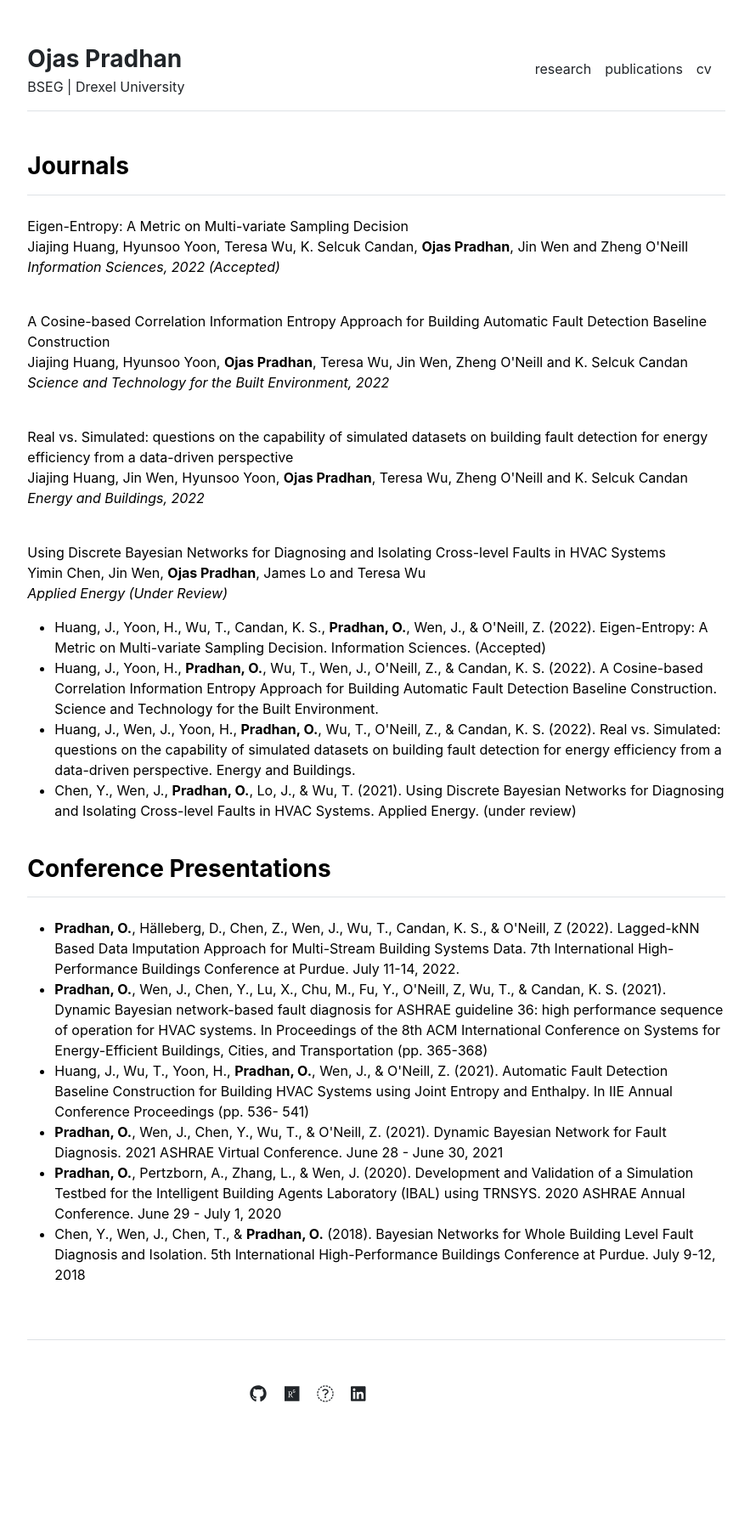
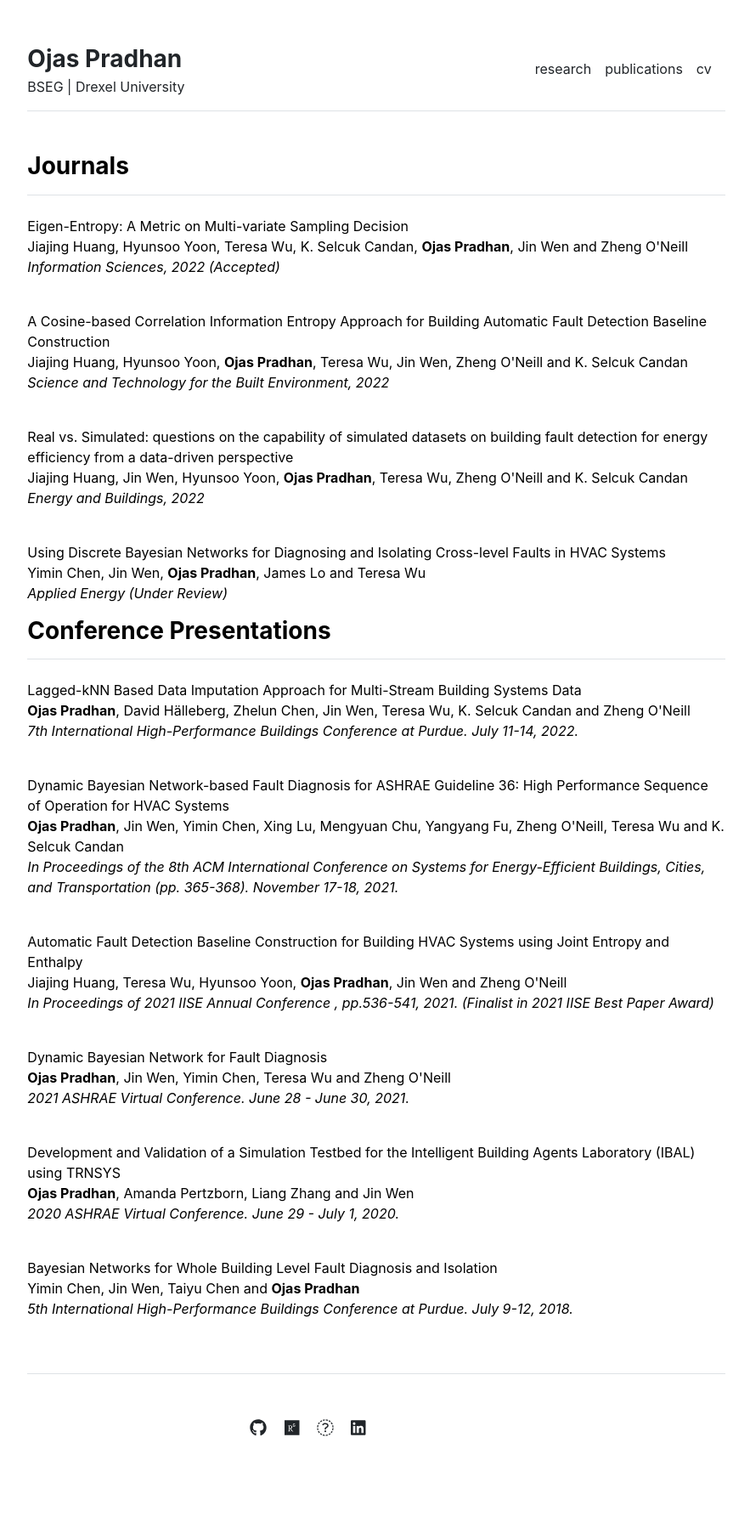
Before and after one commit to pradhanojas/pradhanojas.github.io, a Jekyll site: the page built from publications.md, in a window 1280 px wide. Shown: the whole page at 85% size, without its empty margins (197-1080 px from the left). Built offline with Jekyll 4.4.1, drawn with Linux system fonts in a browser that asks for light colours; before the commit the page ends 1751 px from its top, so only the background shows below that.

Commit message:
Update publications.html

```diff
--- a/_includes/publications.html
+++ b/_includes/publications.html
@@ -21,43 +21,35 @@
     <br>Yimin Chen, Jin Wen, <b>Ojas Pradhan</b>, James Lo and Teresa Wu
     <br><em>Applied Energy (Under Review)</em></p>
 
-    <ul>
-      <li>
-        Huang, J., Yoon, H., Wu, T., Candan, K. S., <b>Pradhan, O.</b>, Wen, J., & O'Neill, Z. (2022). Eigen-Entropy: A Metric on Multi-variate Sampling Decision. Information Sciences. (Accepted)
-      </li>
-      <li>
-        Huang, J., Yoon, H., <b>Pradhan, O.</b>, Wu, T., Wen, J., O'Neill, Z., & Candan, K. S. (2022). A Cosine-based Correlation Information Entropy Approach for Building Automatic Fault Detection Baseline Construction. Science and Technology for the Built Environment.
-      </li>
-      <li>
-        Huang, J., Wen, J., Yoon, H., <b>Pradhan, O.</b>, Wu, T., O'Neill, Z., & Candan, K. S. (2022). Real vs. Simulated: questions on the capability of simulated datasets on building fault detection for energy efficiency from a data-driven perspective. Energy and Buildings.
-      </li>
-      <li>
-        Chen, Y., Wen, J., <b>Pradhan, O.</b>, Lo, J., & Wu, T. (2021). Using Discrete Bayesian Networks for Diagnosing and Isolating Cross-level Faults in HVAC Systems. Applied Energy. (under review)
-      </li>
-    </ul>
-    <br>
-
     <h3 class="fw-bold border-bottom pb-3 mb-0">Conference Presentations</h3>
     <br>
-    <ul>
-      <li>
-        <b>Pradhan, O.</b>, Hälleberg, D., Chen, Z., Wen, J., Wu, T., Candan, K. S., & O'Neill, Z (2022). Lagged-kNN Based Data Imputation Approach for Multi-Stream Building Systems Data. 7th International High-Performance Buildings Conference at Purdue. July 11-14, 2022.
-      </li>
-      <li>
-        <b>Pradhan, O.</b>, Wen, J., Chen, Y., Lu, X., Chu, M., Fu, Y., O'Neill, Z, Wu, T., & Candan, K. S. (2021). Dynamic Bayesian network-based fault diagnosis for ASHRAE guideline 36: high performance sequence of operation for HVAC systems. In Proceedings of the 8th ACM International Conference on Systems for Energy-Efficient Buildings, Cities, and Transportation (pp. 365-368)
-      </li>
-      <li>
-        Huang, J., Wu, T., Yoon, H., <b>Pradhan, O.</b>, Wen, J., & O'Neill, Z. (2021). Automatic Fault Detection Baseline Construction for Building HVAC Systems using Joint Entropy and Enthalpy. In IIE Annual Conference Proceedings (pp. 536- 541)
-      </li>
-      <li>
-        <b>Pradhan, O.</b>, Wen, J., Chen, Y., Wu, T., & O'Neill, Z. (2021). Dynamic Bayesian Network for Fault Diagnosis. 2021 ASHRAE Virtual Conference. June 28 - June 30, 2021
-      </li>
-      <li>
-        <b>Pradhan, O.</b>, Pertzborn, A., Zhang, L., & Wen, J. (2020). Development and Validation of a Simulation Testbed for the Intelligent Building Agents Laboratory (IBAL) using TRNSYS. 2020 ASHRAE Annual Conference. June 29 - July 1, 2020
-      </li>
-      <li>
-        Chen, Y., Wen, J., Chen, T., & <b>Pradhan, O.</b> (2018). Bayesian Networks for Whole Building Level Fault Diagnosis and Isolation. 5th International High-Performance Buildings Conference at Purdue. July 9-12, 2018
-      </li>
-    </ul>
+    <p>Lagged-kNN Based Data Imputation Approach for Multi-Stream Building Systems Data
+    <br><b>Ojas Pradhan</b>, David Hälleberg, Zhelun Chen, Jin Wen, Teresa Wu, K. Selcuk Candan and Zheng O'Neill
+    <br><em>7th International High-Performance Buildings Conference at Purdue. July 11-14, 2022.</em></p>
+
+    <br>
+    <p>Dynamic Bayesian Network-based Fault Diagnosis for ASHRAE Guideline 36: High Performance Sequence of Operation for HVAC Systems
+    <br><b>Ojas Pradhan</b>, Jin Wen, Yimin Chen, Xing Lu, Mengyuan Chu, Yangyang Fu, Zheng O'Neill, Teresa Wu and K. Selcuk Candan
+    <br><em>In Proceedings of the 8th ACM International Conference on Systems for Energy-Efficient Buildings, Cities, and Transportation (pp. 365-368). November 17-18, 2021.</em></p>
+
+    <br>
+    <p>Automatic Fault Detection Baseline Construction for Building HVAC Systems using Joint Entropy and Enthalpy
+    <br>Jiajing Huang, Teresa Wu, Hyunsoo Yoon, <b>Ojas Pradhan</b>, Jin Wen and Zheng O'Neill
+    <br><em>In Proceedings of 2021 IISE Annual Conference , pp.536-541, 2021. (Finalist in 2021 IISE Best Paper Award)</em></p>
+
+    <br>
+    <p>Dynamic Bayesian Network for Fault Diagnosis
+    <br><b>Ojas Pradhan</b>, Jin Wen, Yimin Chen, Teresa Wu and Zheng O'Neill
+    <br><em>2021 ASHRAE Virtual Conference. June 28 - June 30, 2021.</em></p>
+
+    <br>
+    <p>Development and Validation of a Simulation Testbed for the Intelligent Building Agents Laboratory (IBAL) using TRNSYS
+    <br><b>Ojas Pradhan</b>, Amanda Pertzborn, Liang Zhang and Jin Wen
+    <br><em>2020 ASHRAE Virtual Conference. June 29 - July 1, 2020.</em></p>
+
+    <br>
+    <p>Bayesian Networks for Whole Building Level Fault Diagnosis and Isolation
+    <br>Yimin Chen, Jin Wen, Taiyu Chen and <b>Ojas Pradhan</b>
+    <br><em>5th International High-Performance Buildings Conference at Purdue. July 9-12, 2018.</em></p>
   </div>
 </div>
```
